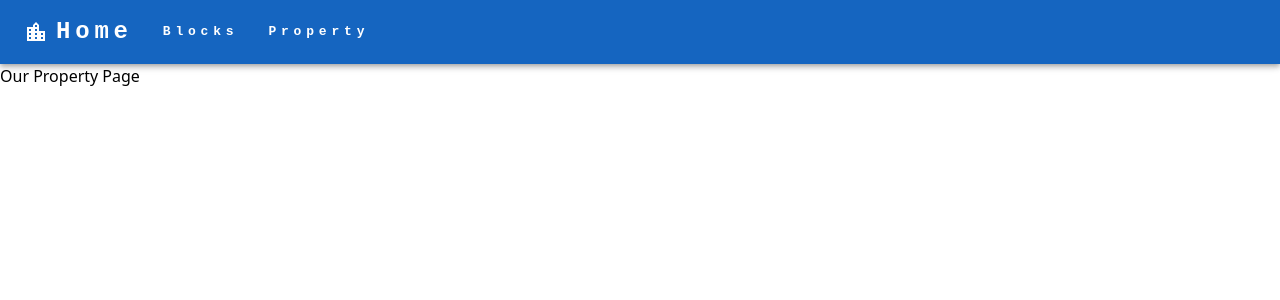
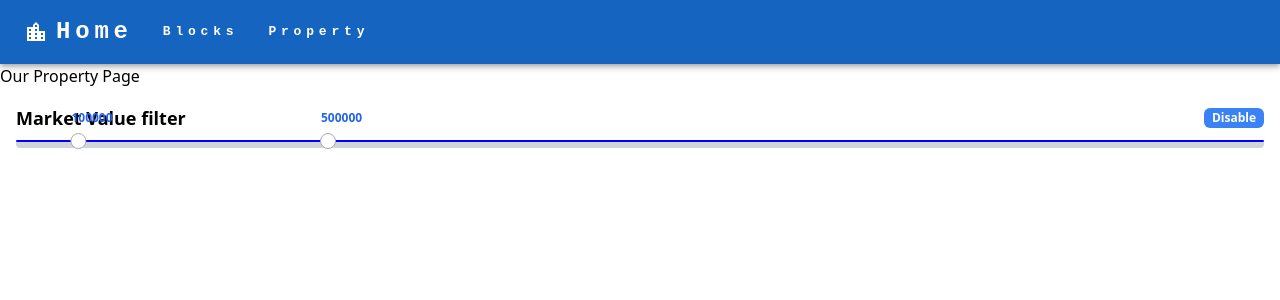
Before and after one commit to mqqz/philly-insights, a React (Create React App) app in the folder client/: page /property in a window 1280 px wide. Shown: the top 300 px of the page. Built offline with nearby package versions, Linux system fonts and the light colour scheme.

Commit message:
Created custom scrollbar
scrollbar

```diff
--- a/client/package.json
+++ b/client/package.json
@@ -7,13 +7,16 @@
     "@emotion/styled": "^11.10.6",
     "@mui/icons-material": "^5.11.16",
     "@mui/material": "^5.12.1",
+    "install": "^0.13.0",
     "leaflet": "^1.9.3",
+    "npm": "^9.6.5",
     "react": "^18.2.0",
     "react-dom": "^18.2.0",
     "react-hook-form": "^7.43.9",
     "react-icons": "^4.8.0",
     "react-leaflet": "^4.2.1",
     "react-leaflet-heatmap-layer-v3": "^3.0.3-beta-1",
+    "react-range": "^1.8.14",
     "react-router-dom": "^6.10.0",
     "react-scripts": "^5.0.1"
   },
--- a/client/src/App.js
+++ b/client/src/App.js
@@ -8,7 +8,7 @@ import PropertyPage from './pages/PropertyPage';
 import { BrowserRouter, Routes, Route } from "react-router-dom";
 import { CssBaseline, ThemeProvider } from '@mui/material'
 import { createTheme } from "@mui/material/styles";
-import {  blue, red } from "@material-ui/core/colors";
+import blue from '@mui/material/colors/blue';
 
 
 export const theme = createTheme({
--- /dev/null
+++ b/client/src/components/CustomScrollbar.js
@@ -0,0 +1,82 @@
+import React, { useState } from "react";
+import { Range } from "react-range";
+
+const CustomScrollbar = ({ title, upperLimit, lowerLimit, initialValue, isRange, onChange }) => {
+  const [values, setValues] = useState(initialValue || [lowerLimit, upperLimit]);
+  const [isEnabled, setIsEnabled] = useState(true);
+
+  const toggleEnabled = () => {
+    setIsEnabled(!isEnabled);
+  };
+
+  return (
+    <div className="bg-white p-4 rounded-md">
+      <div className="flex justify-between items-center mb-2">
+        <h2 className="text-lg font-bold">{title}</h2>
+        <button
+          onClick={toggleEnabled}
+          className={`px-2 py-0.5 rounded-md text-xs font-semibold text-white ${
+            isEnabled ? "bg-blue-500 hover:bg-blue-600" : "bg-gray-500 hover:bg-gray-600"
+          }`}
+        >
+          {isEnabled ? "Disable" : "Enable"}
+        </button>
+      </div>
+      <Range
+        disabled={!isEnabled}
+        values={values}
+        step={1}
+        min={lowerLimit}
+        max={upperLimit}
+        onChange={(vals) => {
+          setValues(vals);
+          if (onChange) {
+            onChange(vals);
+          }
+        }}
+        renderTrack={({ props, children }) => (
+          <div
+            onMouseDown={props.onMouseDown}
+            onTouchStart={props.onTouchStart}
+            className="h-2 w-full bg-gray-300 rounded-md relative"
+          >
+            <div
+              ref={props.ref}
+              style={{
+                ...props.style,
+                height: "2px",
+                width: "100%",
+                background: isEnabled ? "blue" : "gray",
+                borderRadius: "2px",
+                alignSelf: "center",
+              }}
+            >
+              {children}
+            </div>
+          </div>
+        )}
+        renderThumb={({ props, index }) => (
+          <div
+            {...props}
+            style={{
+              ...props.style,
+              height: "16px",
+              width: "16px",
+              borderRadius: "50%",
+              outline: "none",
+              backgroundColor: "#FFF",
+              border: "1px solid #AAA",
+              boxShadow: "none",
+            }}
+          >
+            <div className="absolute text-xs font-semibold text-blue-600 -mt-6">
+              {Math.round(values[index])}
+            </div>
+          </div>
+        )}
+      />
+    </div>
+  );
+};
+
+export default CustomScrollbar;
--- a/client/src/pages/PropertyPage.js
+++ b/client/src/pages/PropertyPage.js
@@ -1,3 +1,22 @@
+import CustomScrollbar from "../components/CustomScrollbar";
+import { useState } from "react";
+
 export default function Property() {
-    return(<div>Our Property Page</div>);
+    const [marketValueRange, setMarketValueRange] = useState([]);
+    const handleRangeChange = (value) => {
+        setMarketValueRange(value);
+    };
+
+    return(
+    <div>
+        Our Property Page
+        <CustomScrollbar
+            title="Market Value filter"
+            upperLimit={2000000}
+            lowerLimit={0}
+            initialValue={[100000, 500000]}
+            isRange
+            onChange={handleRangeChange}
+        />
+    </div>);
 }
```
Also changed, not shown: 1 other file (tests, documents, lock files or other folders).
